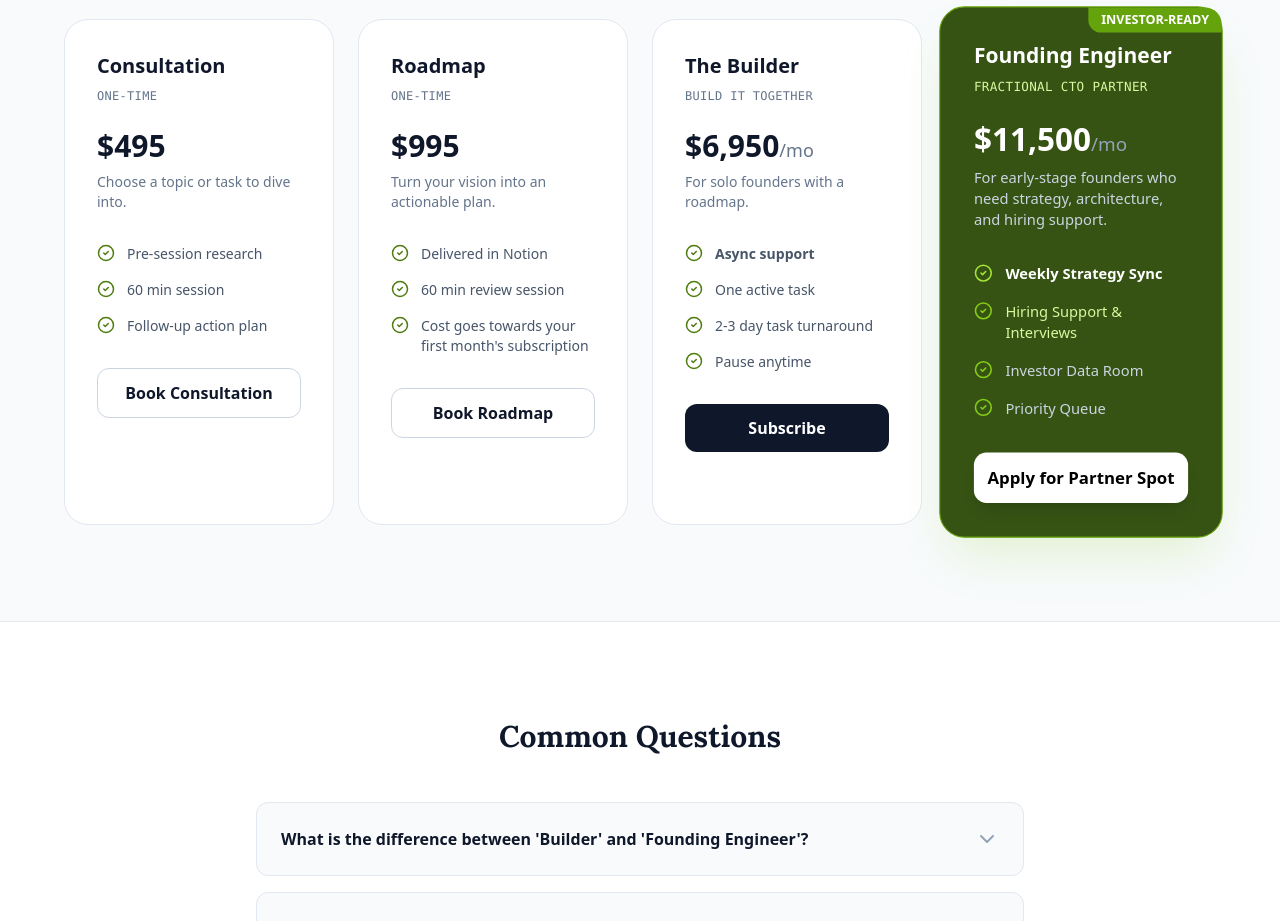
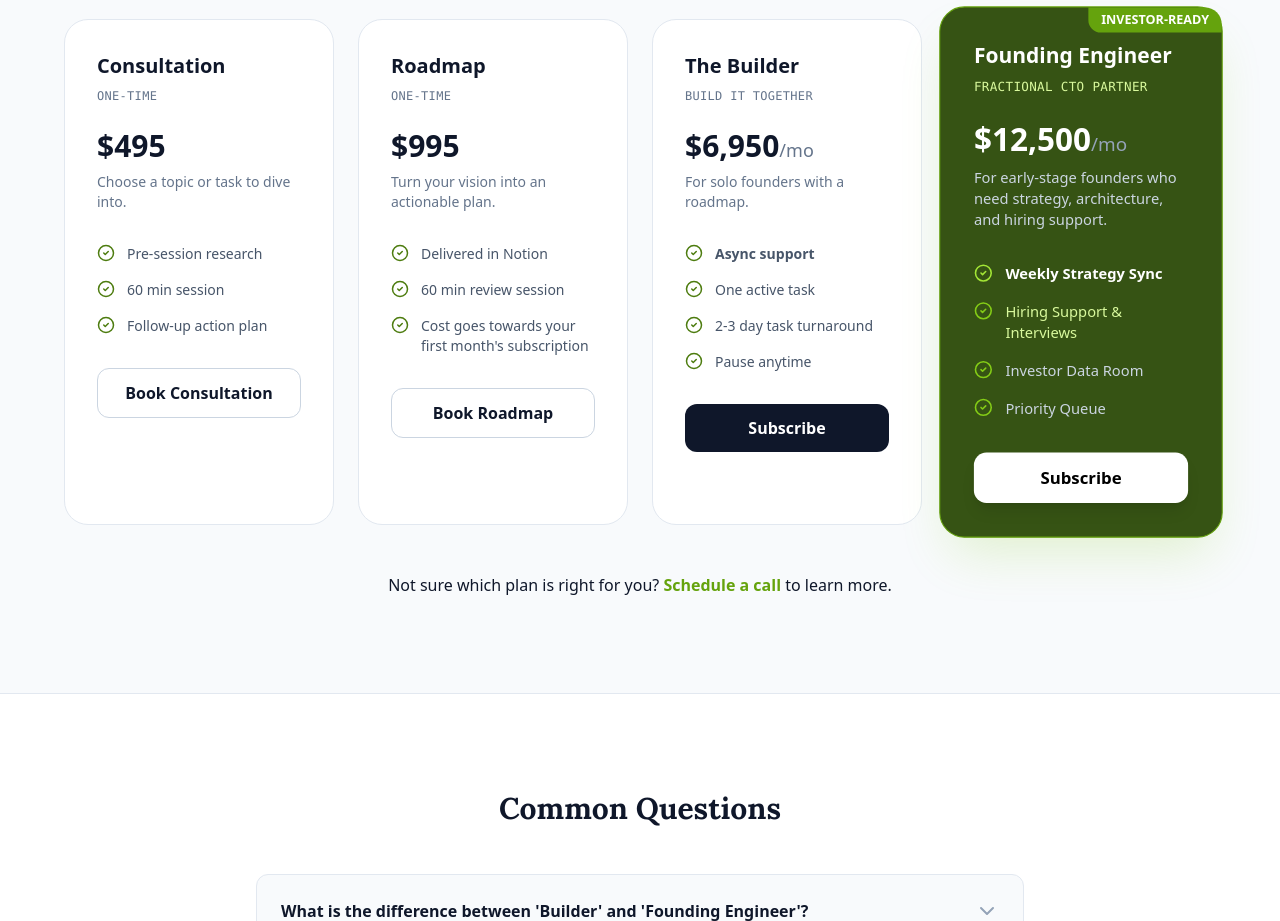
Before and after one commit to jlleblanc/jlleblanc.github.io, a Next.js app: page /jlleblanc.github.io/new-site in a window 1280 px wide. Shown: the part 3420-4341 px from the top of the page. Built offline with nearby package versions, Linux system fonts and the light colour scheme.

Commit message:
Finishing touches for first draft

```diff
--- a/src/pages/new-site.js
+++ b/src/pages/new-site.js
@@ -492,7 +492,11 @@ export default function Home() {
                     <CheckCircle2 className="text-lime-700 dark:text-lime-500 shrink-0" size={18} /> Follow-up action plan
                   </li>
                 </ul>
-                <button className="w-full py-3 rounded-xl border border-slate-300 dark:border-slate-700 text-slate-900 dark:text-white font-bold hover:bg-slate-50 dark:hover:bg-slate-800 transition-colors">
+
+                <button
+                  className="w-full py-3 rounded-xl border border-slate-300 dark:border-slate-700 text-slate-900 dark:text-white font-bold hover:bg-slate-50 dark:hover:bg-slate-800 transition-colors"
+                  onClick={() => window.open('https://book.stripe.com/aFacN59xF2aTfO1fZe8og01', '_blank')}
+                >
                   Book Consultation
                 </button>
               </div>
@@ -516,7 +520,9 @@ export default function Home() {
                     <CheckCircle2 className="text-lime-700 dark:text-lime-500 shrink-0" size={18} /> Cost goes towards your first month&apos;s subscription
                   </li>
                 </ul>
-                <button className="w-full py-3 rounded-xl border border-slate-300 dark:border-slate-700 text-slate-900 dark:text-white font-bold hover:bg-slate-50 dark:hover:bg-slate-800 transition-colors">
+                <button className="w-full py-3 rounded-xl border border-slate-300 dark:border-slate-700 text-slate-900 dark:text-white font-bold hover:bg-slate-50 dark:hover:bg-slate-800 transition-colors"
+                  onClick={() => window.open('https://buy.stripe.com/5kQ9ATcJRcPxcBP4gw8og02', '_blank')}
+                >
                   Book Roadmap
                 </button>
               </div>
@@ -542,7 +548,9 @@ export default function Home() {
                     <CheckCircle2 className="text-lime-700 dark:text-lime-500 shrink-0" size={18} /> Pause anytime
                   </li>
                 </ul>
-                <button className="w-full py-3 rounded-xl bg-slate-900 dark:bg-slate-800 text-white font-bold hover:bg-slate-700 dark:hover:bg-slate-700 transition-colors">
+                <button className="w-full py-3 rounded-xl bg-slate-900 dark:bg-slate-800 text-white font-bold hover:bg-slate-700 dark:hover:bg-slate-700 transition-colors"
+                  onClick={() => window.open('https://buy.stripe.com/6oU3cvcJRdTB31f28o8og03', '_blank')}
+                >
                   Subscribe
                 </button>
               </div>
@@ -554,7 +562,7 @@ export default function Home() {
                 </div>
                 <h3 className="text-xl font-bold text-white mb-2">Founding Engineer</h3>
                 <p className="text-lime-200 text-xs font-mono uppercase tracking-wide mb-6">Fractional CTO Partner</p>
-                <div className="text-3xl font-bold text-white mb-2">$11,500<span className="text-lg text-slate-400 font-normal">/mo</span></div>
+                <div className="text-3xl font-bold text-white mb-2">$12,500<span className="text-lg text-slate-400 font-normal">/mo</span></div>
                 <p className="text-slate-300 text-sm mb-8">For early-stage founders who need strategy, architecture, and hiring support.</p>
 
                 <ul className="space-y-4 mb-8">
@@ -572,12 +580,19 @@ export default function Home() {
                     <CheckCircle2 className="text-lime-500 shrink-0" size={18} /> Priority Queue
                   </li>
                 </ul>
-                <button className="w-full py-3 rounded-xl bg-white text-black font-bold hover:bg-lime-50 transition-colors shadow-lg">
-                  Apply for Partner Spot
+                <button className="w-full py-3 rounded-xl bg-white text-black font-bold hover:bg-lime-50 transition-colors shadow-lg"
+                  onClick={() => window.open('https://buy.stripe.com/aFafZh5hpeXF8lzcN28og04', '_blank')}
+                >
+                  Subscribe
                 </button>
               </div>
 
             </div>
+
+            <div className="mt-12 text-center">
+              Not sure which plan is right for you? <a href="contact@jlleblanc.com" className="text-lime-600 dark:text-lime-400 font-bold">Schedule a call</a> to learn more.
+            </div>
+
           </div>
         </section>
 
```
